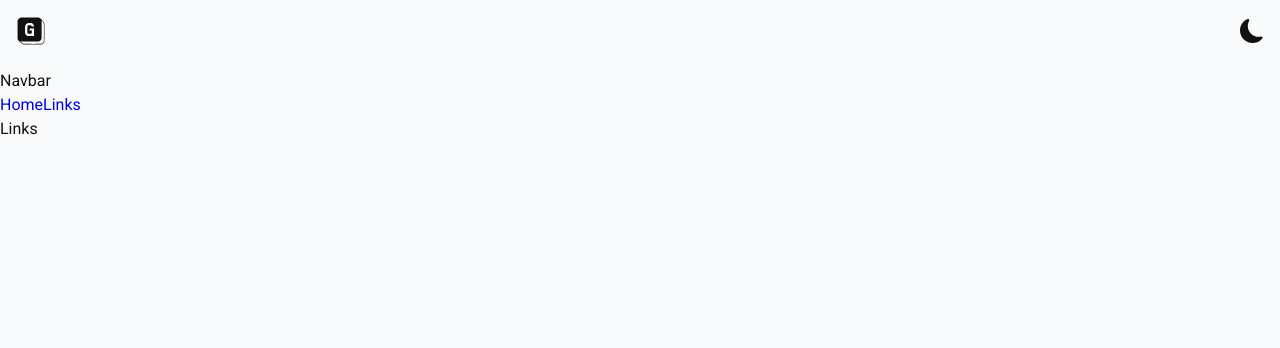
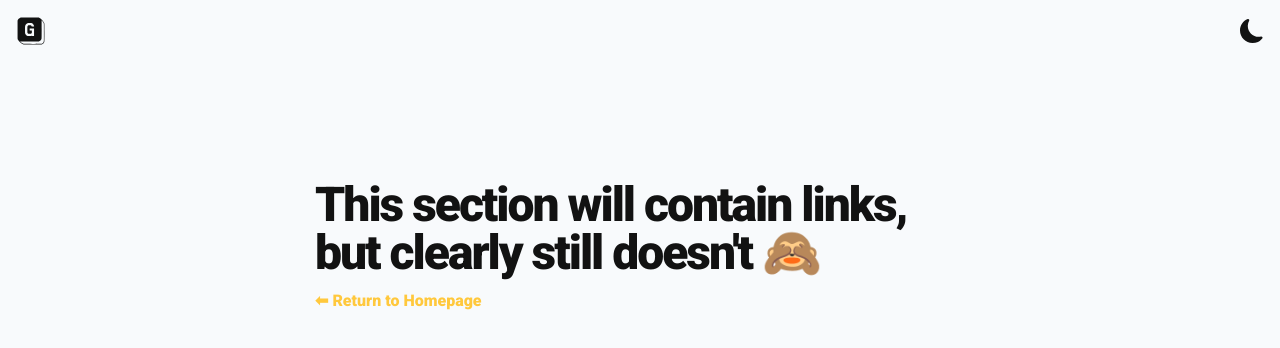
Before and after one commit to kristiangogov/gogov-dev, a React (Vite) app: page /links in a window 1280 px wide. Shown: the top 348 px of the page. Built offline with nearby package versions, Linux system fonts and the light colour scheme.

Commit message:
Add links section

```diff
--- a/src/App.jsx
+++ b/src/App.jsx
@@ -1,16 +1,11 @@
 import "./App.css";
-import { FaviconSwitcher, Header, Hero, LinksComponent, Navbar } from "./components/";
-import { Routes, Route, Link} from 'react-router-dom';
+import { FaviconSwitcher, Header, Hero, LinksComponent } from "./components/";
+import { Routes, Route } from "react-router-dom";
 
 function App() {
   return (
     <>
       <Header />
-  <Navbar />
-  <nav>
-    <Link to="/">Home</Link>
-    <Link to="/links">Links</Link>
-  </nav>
       <Routes>
         <Route
           path="/"
@@ -23,7 +18,16 @@ function App() {
             </div>
           }
         />
-    <Route path="/links" element={<LinksComponent />} />
+        <Route
+          path="/links"
+          element={
+            <div className="content">
+              <div className="all">
+                <LinksComponent />
+              </div>
+            </div>
+          }
+        />
       </Routes>
     </>
   );
--- a/src/components/Header.jsx
+++ b/src/components/Header.jsx
@@ -1,6 +1,6 @@
 import React from "react";
 import styled from "styled-components";
-import { DarkTheme } from "./";
+import { DarkTheme, Navbar } from "./";
 import { useSelector } from "react-redux";
 import { Link } from "react-router-dom";
 
@@ -13,6 +13,7 @@ const Header = () => {
       ) : (
         <Link to="/"><img className="logo" src="/darklogo.svg" /></Link>
       )}
+      <Navbar />
       <DarkTheme />
     </Wrapper>
   );
--- a/src/components/Hero.jsx
+++ b/src/components/Hero.jsx
@@ -11,7 +11,7 @@ const Hero = () => {
       <p><b>🎂 April 4th</b></p>
       <p>🔗 <Link to="/links">Links</Link></p>
       <h5>🚧 This page is still under construction 🚧</h5>
-      <h5>Visit my <a href='https://github.com/kristiangogov' target='_blank'>/github</a> in the meantime ;)</h5>
+      <h5>Visit my <a href='https://github.com/kristiangogov' target='_blank'>/github</a> in the meantime.</h5>
     </Wrapper>
   )
 }
--- a/src/components/LinksComponent.jsx
+++ b/src/components/LinksComponent.jsx
@@ -1,11 +1,39 @@
-import React from 'react'
+import React from "react";
+import { Link } from "react-router-dom";
+import styled from "styled-components";
 
 const Links = () => {
   return (
-    <div>
-      Links
-    </div>
-  )
-}
+    <Wrapper>
+      <h1>This section will contain links, but clearly still doesn't 🙈</h1>
+      <Link to="/">⬅ Return to Homepage</Link>
+    </Wrapper>
+  );
+};
+const Wrapper = styled.section`
+  max-width: 650px;
+  h1 {
+    font-weight: 900;
+    letter-spacing: -2px;
+  }
+  a {
+    color: #ffc83d;
+    font-weight: 900;
+  }
+  a:hover {
+    text-decoration: underline;
+    text-decoration-thickness: 3px;
+  }
+  h5 {
+    margin-top: 3rem;
+  }
+  @media screen and (max-width: 700px) {
+    max-width: 350px;
+    margin: 1rem;
+    h1 {
+      font-size: 2rem;
+    }
+  }
+`;
 
-export default Links
+export default Links;
--- a/src/components/Navbar.jsx
+++ b/src/components/Navbar.jsx
@@ -1,11 +1,11 @@
-import React from 'react'
+import React from "react";
+import { Link } from "react-router-dom";
 
 const Navbar = () => {
   return (
-    <div>
-      Navbar
-    </div>
-  )
-}
+      <nav>
+      </nav>
+  );
+};
 
-export default Navbar
+export default Navbar;
```
Lines whose indentation alone changed are shown as unchanged.
